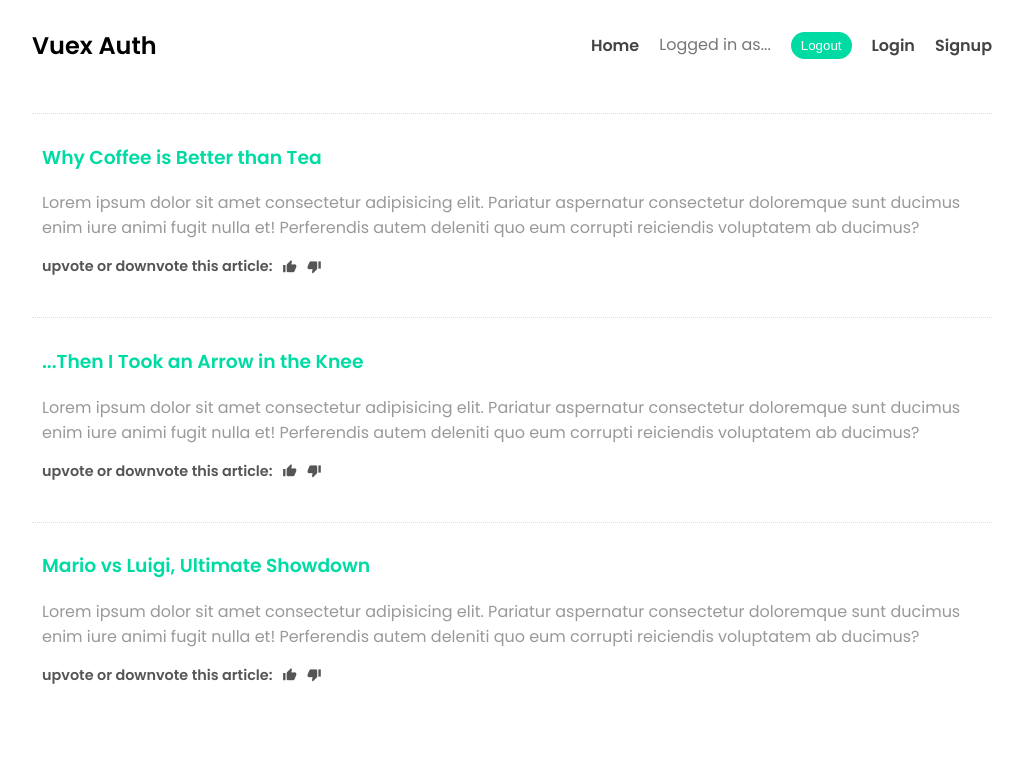
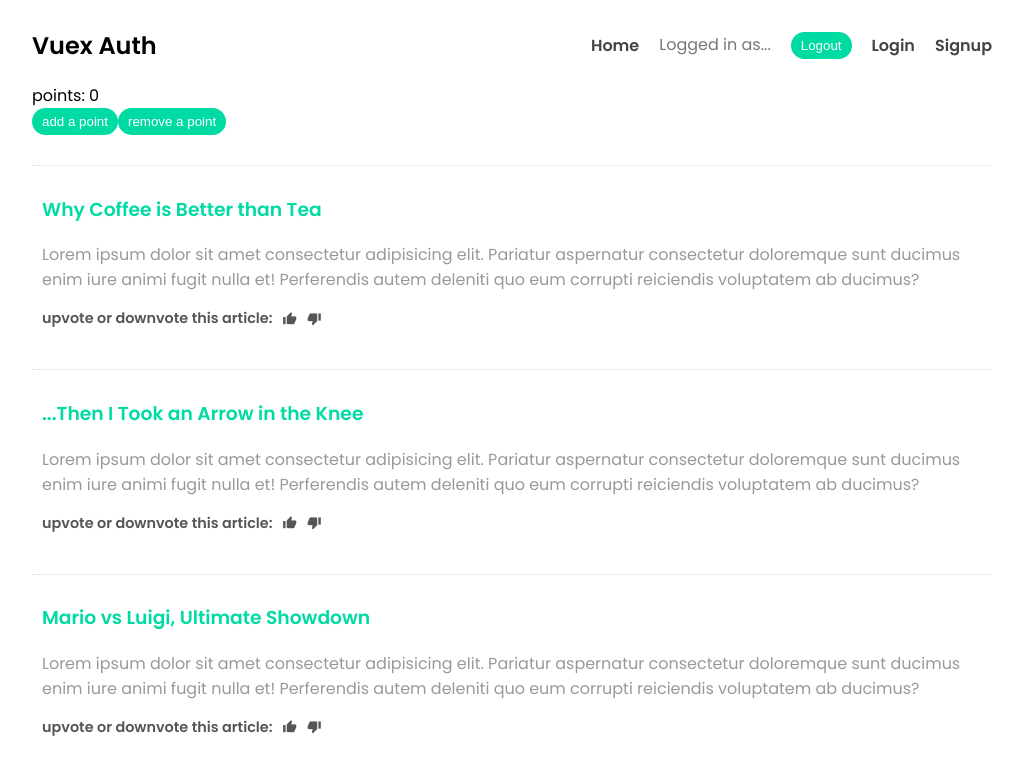
Before and after one commit to iamshaunjp/Vuex-4-Firebase-Auth, a Vue app in the folder my-blog/: page / in a window 1280 px wide. Shown: the top 774 px of the page, without its empty margins (128-1151 px from the left). Built offline with nearby package versions, Linux system fonts and the light colour scheme.

Commit message:
lesson-2

```diff
--- a/my-blog/package.json
+++ b/my-blog/package.json
@@ -10,7 +10,8 @@
   "dependencies": {
     "core-js": "^3.6.5",
     "vue": "^3.0.0",
-    "vue-router": "^4.0.0-0"
+    "vue-router": "^4.0.0-0",
+    "vuex": "^4.0.2"
   },
   "devDependencies": {
     "@vue/cli-plugin-babel": "~4.5.0",
--- a/my-blog/src/main.js
+++ b/my-blog/src/main.js
@@ -5,4 +5,7 @@ import router from './router'
 // global styles
 import './assets/main.css'
 
-createApp(App).use(router).mount('#app')
+// import store
+import store from './store/index'
+
+createApp(App).use(router).use(store).mount('#app')
--- /dev/null
+++ b/my-blog/src/store/index.js
@@ -0,0 +1,15 @@
+import { createStore } from 'vuex'
+
+const store = createStore({
+  state: {
+    points: 0
+  },
+  mutations: {
+    updatePoints(state, payload) {
+      state.points = state.points + payload
+    }
+  }
+})
+
+// export the store
+export default store
--- a/my-blog/src/views/Home.vue
+++ b/my-blog/src/views/Home.vue
@@ -1,5 +1,11 @@
 <template>
   <div class="home">
+
+    <!-- vuex basics -->
+    <div>points: {{ points }}</div>
+    <button @click="updatePoints(1)">add a point</button>
+    <button @click="updatePoints(-1)">remove a point</button>
+
     <div v-for="blog in blogs" :key="blog.id">
       <div class="blog">
         <h3>{{ blog.title }}</h3>
@@ -28,6 +34,16 @@ export default {
     return {
       blogs
     }
+  },
+  methods: {
+    updatePoints(points) {
+      this.$store.commit('updatePoints', points)
+    }
+  },
+  computed: {
+    points() {
+      return this.$store.state.points
+    }
   }
 }
 </script>
```
Also changed, not shown: 1 other file (tests, documents, lock files or other folders).
